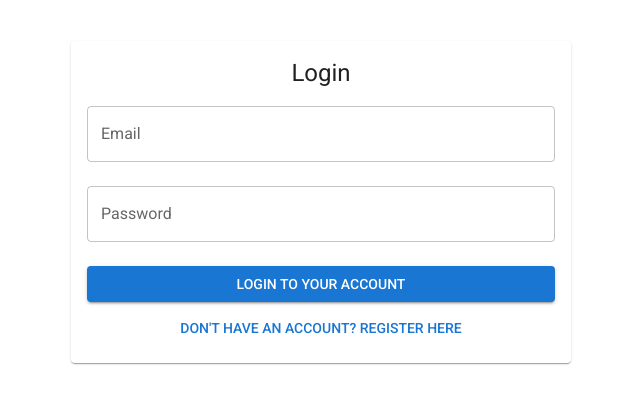
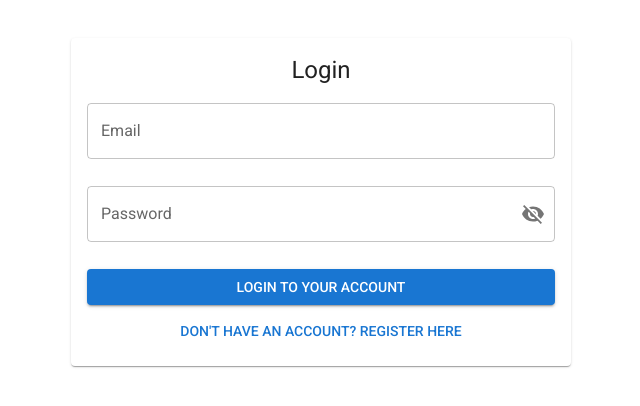
Before and after one commit to SatrioHalim/sproad, a React (Vite) app in the folder front_end_client/: page /login in a window 1280 px wide. Shown: the part 198-604 px from the top of the page, without its empty margins (319-959 px from the left). Built offline with nearby package versions, Linux system fonts and the light colour scheme.

Commit message:
Feat : Add Login Feature

```diff
--- a/front_end_client/package.json
+++ b/front_end_client/package.json
@@ -13,6 +13,7 @@
   "dependencies": {
     "@emotion/react": "^11.14.0",
     "@emotion/styled": "^11.14.1",
+    "@hookform/resolvers": "^5.2.2",
     "@mui/icons-material": "^9.0.0",
     "@mui/material": "^9.0.0",
     "@mui/x-date-pickers": "^9.0.4",
@@ -22,7 +23,8 @@
     "react": "^19.2.5",
     "react-dom": "^19.2.5",
     "react-hook-form": "^7.74.0",
-    "react-router": "^7.6.0"
+    "react-router": "^7.6.0",
+    "yup": "^1.7.1"
   },
   "devDependencies": {
     "@eslint/js": "^9.39.4",
--- a/front_end_client/src/components/page/auth/login/Login.jsx
+++ b/front_end_client/src/components/page/auth/login/Login.jsx
@@ -7,6 +7,13 @@ import TextField from '@/components/ui/forms/textfield';
 import session from '@/utils/session';
 import { useState } from 'react';
 import services from '@/services';
+import {yupResolver} from '@hookform/resolvers/yup';
+import * as Yup from 'yup';
+
+const loginSchema = Yup.object({
+  email:Yup.string().required().email(),
+  password:Yup.string().required()
+})
 
 const Login = () => {
   const [loading, setLoading] = useState(false);
@@ -17,6 +24,7 @@ const Login = () => {
       email: '',
       password: '',
     },
+    resolver:yupResolver(loginSchema)
   });
 
   const onSubmit = async (formValues) => {
@@ -64,7 +72,7 @@ const Login = () => {
             label={'Password'}
             control={control}
             name={'password'}
-            type="password"
+            secureText
           />
           <Button type="submit" variant="contained" fullWidth>
             Login to your account
--- a/front_end_client/src/components/ui/forms/textfield/TextField.jsx
+++ b/front_end_client/src/components/ui/forms/textfield/TextField.jsx
@@ -1,4 +1,6 @@
-import { TextField as BaseTextField, Box } from '@mui/material';
+import { Visibility, VisibilityOff } from '@mui/icons-material';
+import { TextField as BaseTextField, Box, FormControl, FormHelperText, IconButton, InputAdornment, InputLabel, OutlinedInput } from '@mui/material';
+import { useEffect, useState } from 'react';
 import { Controller } from 'react-hook-form';
 
 const TextField = ({
@@ -7,31 +9,54 @@ const TextField = ({
   label,
   defaultValue = '',
   helperText,
+  id,
+  secureText = false,
   ...props
 }) => {
+
+  const [showPassword, setShowPassword] = useState(false);
+
+  useEffect(()=>{
+    setShowPassword(secureText)
+  },[secureText])
   return (
     <Controller
       name={name}
       control={control}
       defaultValue={defaultValue || ''}
-      render={({ field: { value, onChange, onBlur } }) => {
+      render={({ field: { value, onChange, onBlur },fieldState:{error} }) => {
         return (
-          <Box
+          <FormControl
             sx={{
               marginBottom: 2,
             }}
+            variant='outlined'
           >
-            <BaseTextField
+            <InputLabel htmlFor={id}>{label}</InputLabel>
+            <OutlinedInput
               {...props}
               fullWidth
               label={label}
               variant="outlined"
+              type={showPassword ? 'password' : 'text'}
               value={value}
               onBlur={onBlur}
               onChange={onChange}
-              helperText={helperText}
+              error={Boolean(error)}
+              endAdornment={
+                secureText ? (
+                  <InputAdornment position='end'>
+                  <IconButton onClick={()=>{setShowPassword(!showPassword)}} edge='end'>
+                    {showPassword ? <VisibilityOff></VisibilityOff>: <Visibility></Visibility>}
+                  </IconButton>
+                </InputAdornment>
+                ) : (
+                  <></>
+                )
+              }
             />
-          </Box>
+            <FormHelperText error={Boolean(error)}>{error ?.message ? error?.message : helperText}</FormHelperText>
+          </FormControl>
         );
       }}
     />
```
Also changed, not shown: 1 other file (tests, documents, lock files or other folders).
